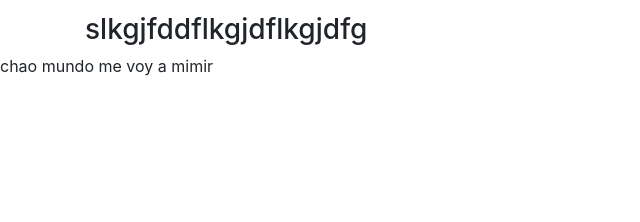
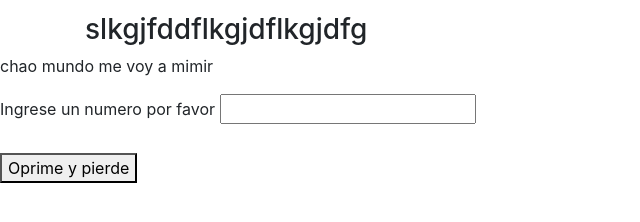
Before and after one commit to cokealmonacid/ssv-test, a plain HTML site: page index.html in a window 1280 px wide. Shown: the part 496-718 px from the top of the page, without its empty margins (0-640 px from the left). Drawn offline with Linux system fonts and the light colour scheme.

Commit message:
se agrego carpeta js con el archivo correspondiente

```diff
--- a/index.html
+++ b/index.html
@@ -5,7 +5,10 @@
         <meta name="viewport" content="width=device-width, initial-scale=1.0">
         <link rel="stylesheet" href="css/bootstrap.css">
         <title>SSV</title>
+
+        <script src="js/index.js" text="text/javascript"></script>
     </head>
+
     <body>
         <div class="container">
             <h1>hola mundo</h1>
@@ -28,5 +31,11 @@
             <h3>slkgjfddflkgjdflkgjdfg</h3>
         </div>
         <p>chao mundo me voy a mimir</p>
+
+        <label for="input_jalisco">Ingrese un numero por favor</label>
+        <input type="text" name="input_jalisco" id="input_jalisco">
+        <br/><br/>
+
+        <button onclick="metodo_jalisco()">Oprime y pierde</button>
     </body>
 </html>
--- /dev/null
+++ b/js/index.js
@@ -0,0 +1,5 @@
+function metodo_jalisco(){
+    var numero = document.getElementById("input_jalisco");
+    var total = parseInt(numero.value) + 1
+    alert("y yo digo "+ total +"!!!! Gané!!!");
+}
```
Lines whose indentation alone changed are shown as unchanged.
